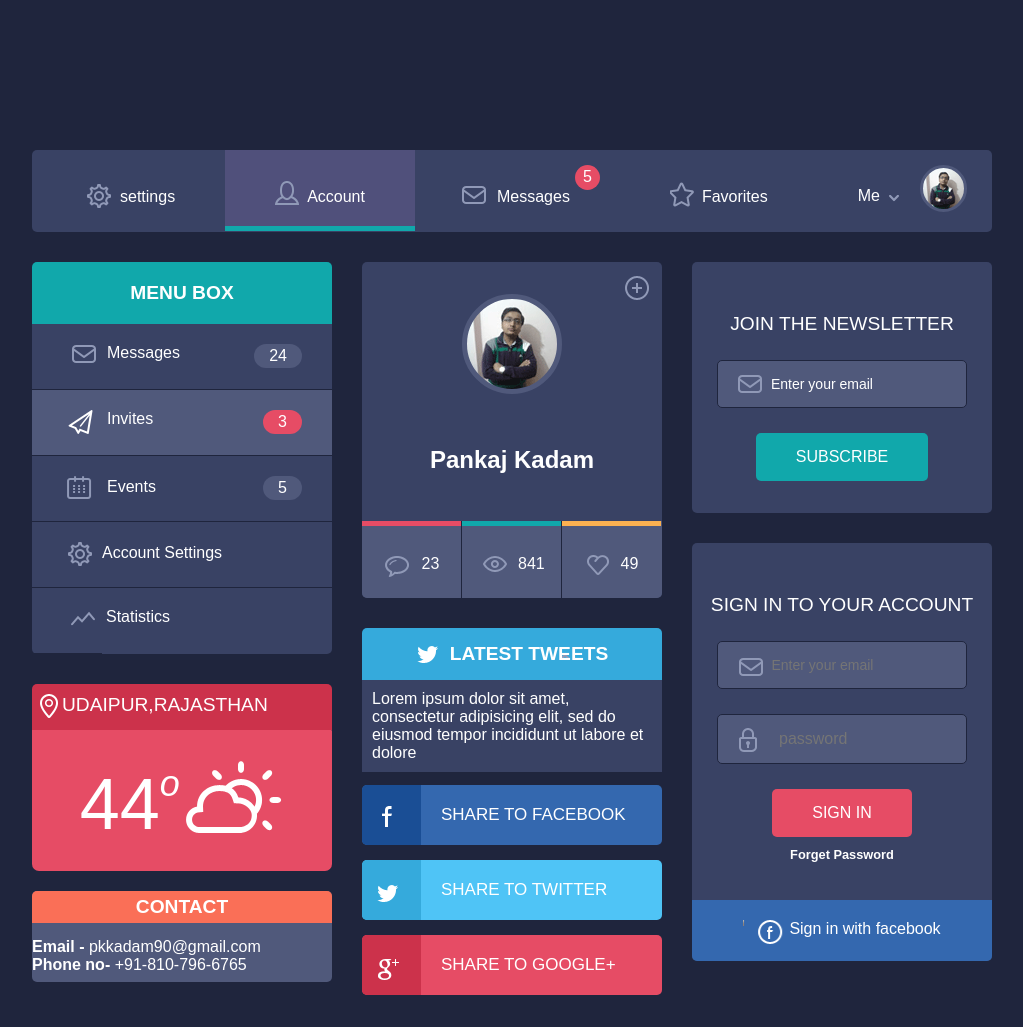
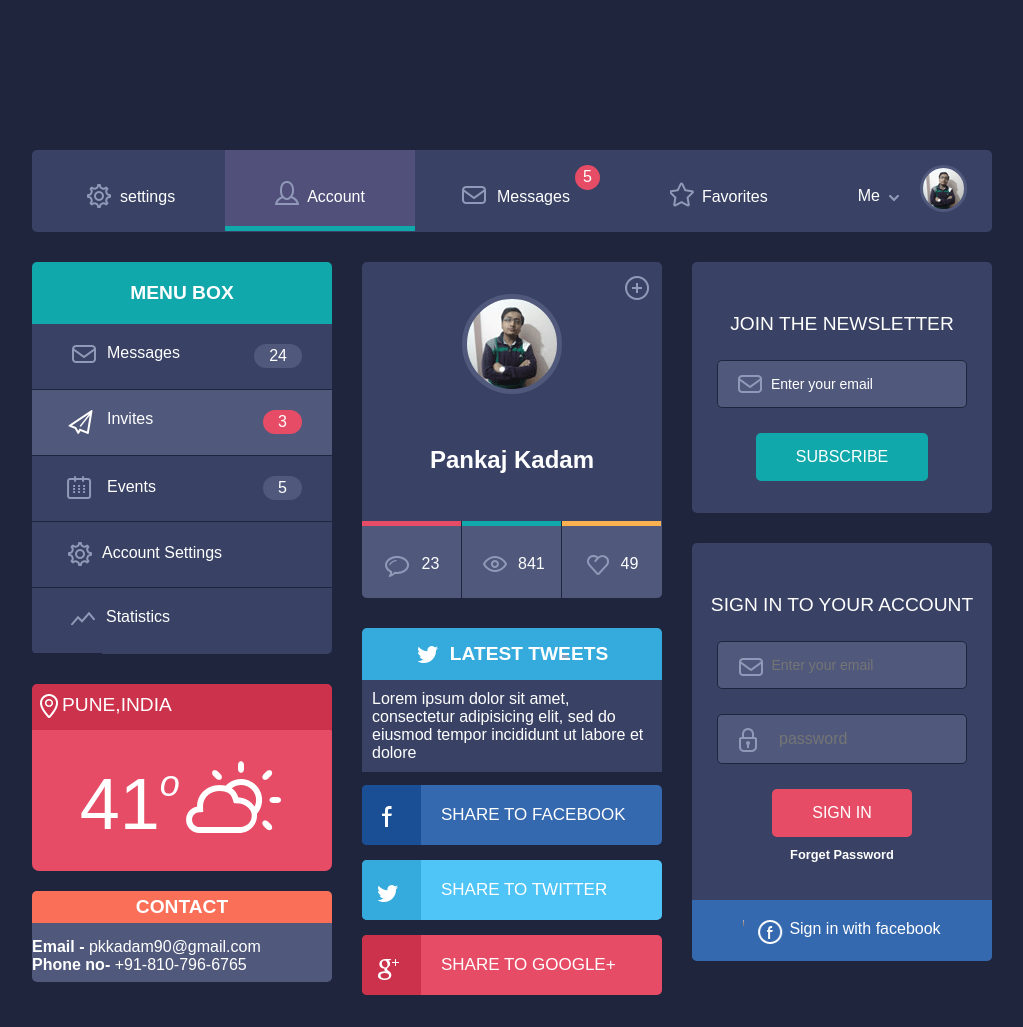
Before and after one commit to pankajkadam/pankajkadam.github.io, a Jekyll site: the page Templates/socila profile template/w3layouts.html, which Jekyll copies as it is, in a window 1280 px wide. Shown: the whole page, without its empty margins (128-1151 px from the left). Built offline with Jekyll 4.4.1, drawn with Linux system fonts in a browser that asks for light colours; Markdown is read by kramdown in place of the engine named in the settings.

Commit message:
Templates

```diff
--- a/Templates/socila profile template/w3layouts.html
+++ b/Templates/socila profile template/w3layouts.html
@@ -66,9 +66,9 @@
   				</div>
   			</div>
         <div class="weather">
-          <h3><span class="inlineBlock weatherupr sprites"> Udaipur,Rajasthan</span></h3>
+          <h3><span class="inlineBlock weatherupr sprites"> Pune,India</span></h3>
           <div class="today_temp">
-            <div class="inlineBlock deg">44<em>o</em></div>
+            <div class="inlineBlock deg">41<em>o</em></div>
             <div class="inlineBlock temp sprites"></div>
           </div>
         </div>
```
